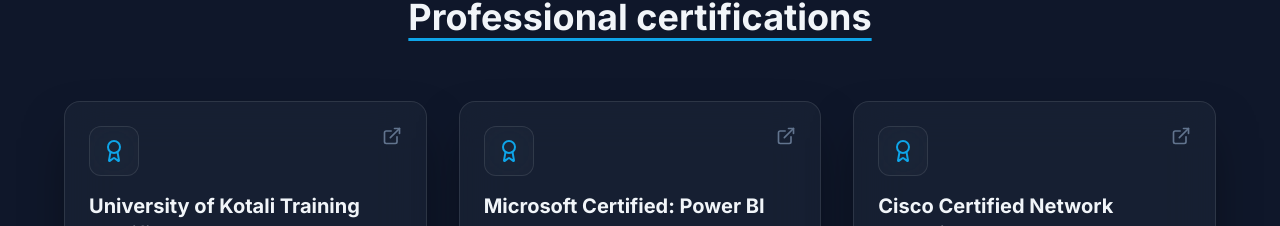
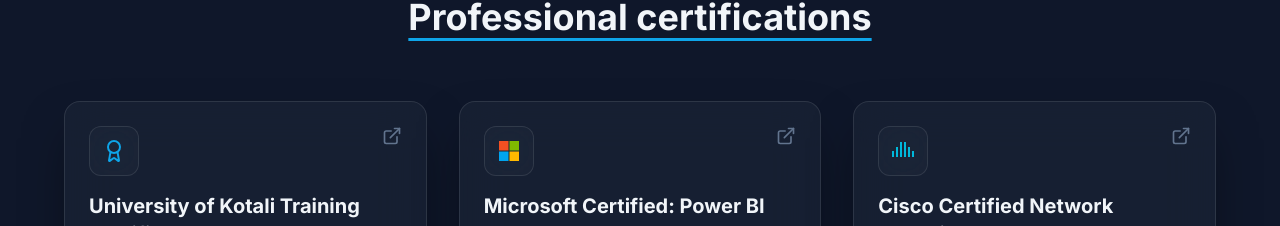
Before and after one commit to researchhub146-afk/hilalahmad.github.io, a React (Vite) app in the folder frontend/: page / in a window 1280 px wide. Shown: the part 8160-8386 px from the top of the page. Built offline with nearby package versions, Linux system fonts and the light colour scheme.

Commit message:
Add custom Microsoft and Cisco SVG logos to certifications section

```diff
--- a/frontend/src/components/CertificationShowcase.jsx
+++ b/frontend/src/components/CertificationShowcase.jsx
@@ -2,6 +2,32 @@
 import { Award, ExternalLink } from 'lucide-react';
 
 const CertificationShowcase = ({ certifications }) => {
+    const getLogo = (org) => {
+        if (org?.toLowerCase().includes('microsoft')) {
+            return (
+                <svg width="24" height="24" viewBox="0 0 24 24" fill="none" xmlns="http://www.w3.org/2000/svg">
+                  <rect x="2" y="2" width="9.5" height="9.5" fill="#f25022"/>
+                  <rect x="12.5" y="2" width="9.5" height="9.5" fill="#7fba00"/>
+                  <rect x="2" y="12.5" width="9.5" height="9.5" fill="#00a4ef"/>
+                  <rect x="12.5" y="12.5" width="9.5" height="9.5" fill="#ffb900"/>
+                </svg>
+            );
+        }
+        if (org?.toLowerCase().includes('cisco')) {
+            return (
+                <svg width="24" height="24" viewBox="0 0 24 24" fill="none" xmlns="http://www.w3.org/2000/svg" className="text-cyan-500">
+                    <rect x="1" y="12" width="2" height="6" fill="currentColor" />
+                    <rect x="5" y="8" width="2" height="10" fill="currentColor" />
+                    <rect x="9" y="3" width="2" height="15" fill="currentColor" />
+                    <rect x="13" y="3" width="2" height="15" fill="currentColor" />
+                    <rect x="17" y="8" width="2" height="10" fill="currentColor" />
+                    <rect x="21" y="12" width="2" height="6" fill="currentColor" />
+                </svg>
+            );
+        }
+        return <Award className="w-6 h-6 text-primary" />;
+    };
+
     return (
         <section className="py-24">
             <h2 className="text-4xl font-bold text-center mb-16 underline decoration-primary underline-offset-8">
@@ -19,7 +45,7 @@
                     >
                         <div className="flex items-start justify-between mb-4">
                             <div className="p-3 glass rounded-xl bg-primary/10">
-                                <Award className="w-6 h-6 text-primary" />
+                                {getLogo(cert.issuing_organization)}
                             </div>
                             {cert.link && (
                                 <a
```
